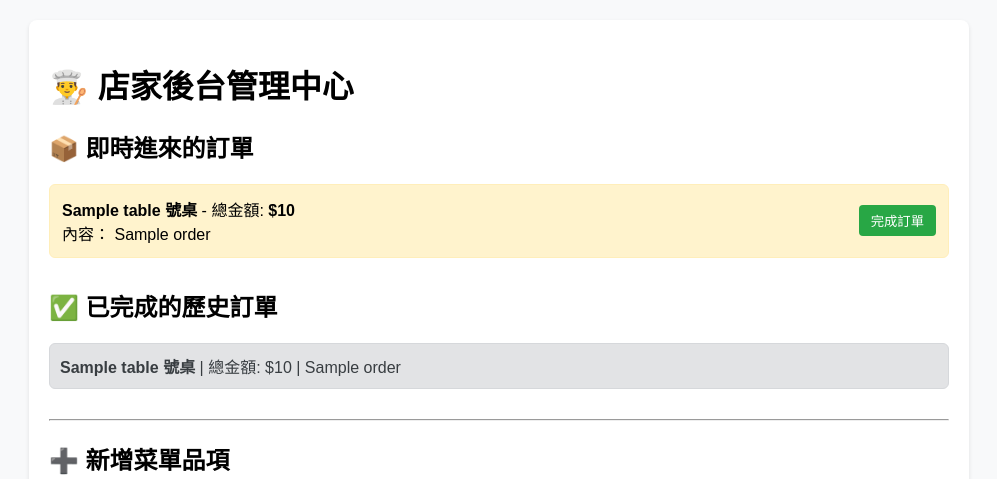
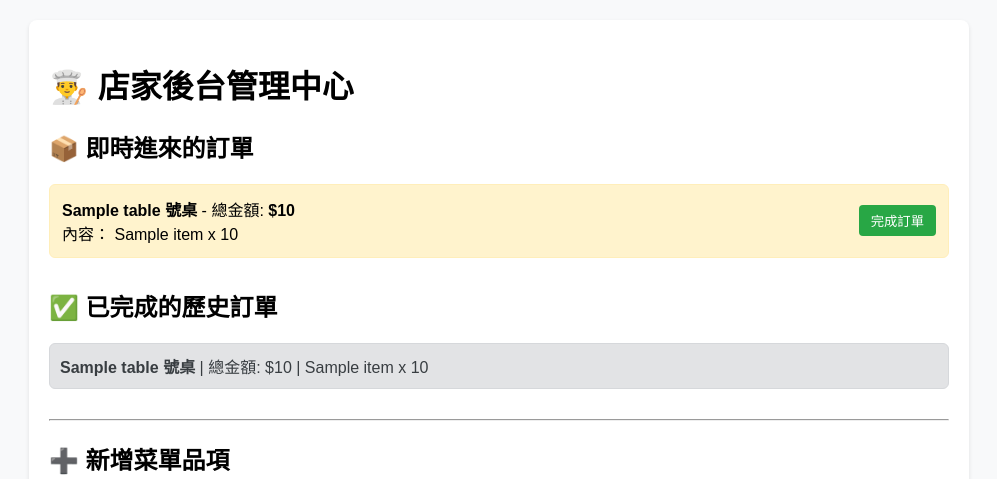
Before and after one commit to a125522982-lab/qr-order-system, a Flask app: template qr_order_system/templates/admin.html in a window 1280 px wide. Shown: the top 479 px of the page, without its empty margins (141-1138 px from the left). Run offline with Flask 3, Linux system fonts and the light colour scheme; the template is opened without the code that fills it: most values are stand-ins (such as "Sample title", 1, 10 or a date in 2020).

Commit message:
Update admin.html

```diff
--- a/qr_order_system/templates/admin.html
+++ b/qr_order_system/templates/admin.html
@@ -34,16 +34,12 @@
                         <div>
                             <b>{{ order.table }} 號桌</b> - 總金額: <b>${{ order.total }}</b><br>
                             內容：
-                            {% if order.items %}
-                                {% for i in order.items %}
-                                    {% if i is mapping %}
-                                        <span>{{ i.name }} x {{ i.quantity }}</span>{% if not loop.last %}, {% endif %}
-                                    {% else %}
-                                        <span>{{ i }}</span>{% if not loop.last %}, {% endif %}
-                                    {% endif %}
+                            {% if order.food_list %}
+                                {% for item in order.food_list %}
+                                    <span>{{ item.name }} x {{ item.quantity }}</span>{% if not loop.last %}, {% endif %}
                                 {% endfor %}
                             {% else %}
-                                <span>{{ order.items }}</span>
+                                <span>無品項資料</span>
                             {% endif %}
                         </div>
                         <div>
@@ -65,16 +61,12 @@
                 {% for order in completed_orders %}
                     <div class="completed-card">
                         <b>{{ order.table }} 號桌</b> | 總金額: ${{ order.total }} |
-                        {% if order.items %}
-                            {% for i in order.items %}
-                                {% if i is mapping %}
-                                    {{ i.name }} x {{ i.quantity }}{% if not loop.last %}, {% endif %}
-                                {% else %}
-                                    {{ i }}{% if not loop.last %}, {% endif %}
-                                {% endif %}
+                        {% if order.food_list %}
+                            {% for item in order.food_list %}
+                                {{ item.name }} x {{ item.quantity }}{% if not loop.last %}, {% endif %}
                             {% endfor %}
                         {% else %}
-                            {{ order.items }}
+                            無品項資料
                         {% endif %}
                     </div>
                 {% endfor %}
```
